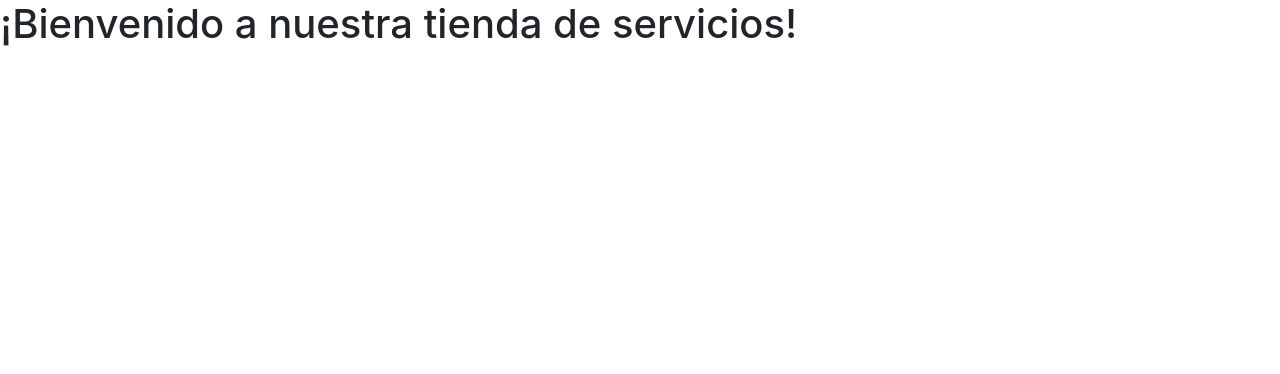
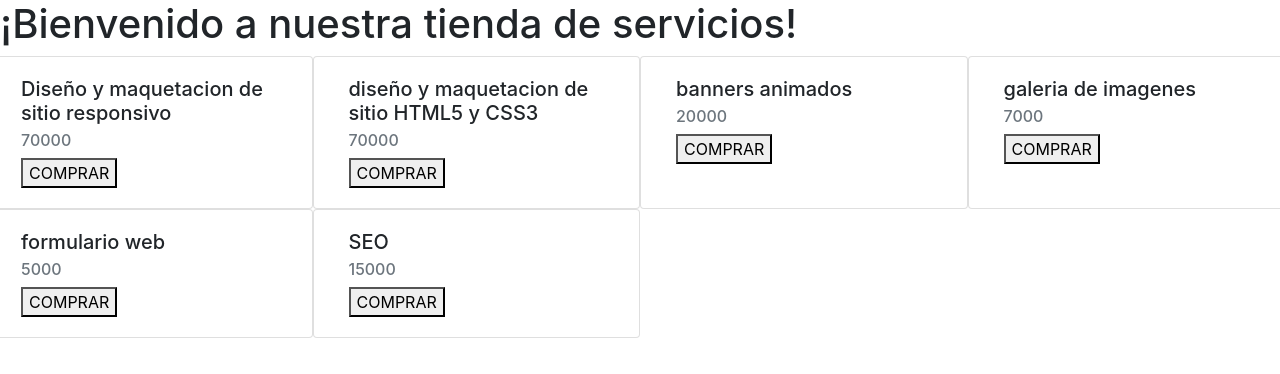
Before and after one commit to matiaspozzi/Storage, a plain HTML site: page index.html in a window 1280 px wide. Drawn offline with nearby package versions, Linux system fonts and the light colour scheme.

Commit message:
solucionando errores2

```diff
--- a/index.html
+++ b/index.html
@@ -12,10 +12,10 @@
         <h1>¡Bienvenido a nuestra tienda de servicios!</h1>
     </header>
 
-    <section id="cardx">
+    <div id="sectionServices" class="row">
 
 
-    </section>
+    </div>
 
 
 
--- a/main.js
+++ b/main.js
@@ -1,4 +1,4 @@
-class Serv{
+class servicio{
     constructor(Servicio, precio){
         this.Servicio = Servicio.toLowerCase();
         this.precio = precio;
@@ -6,10 +6,10 @@ class Serv{
 }
 
 
-const Servicios = []
+const miCarrito = []
 
 
-const Services = [
+const services = [
     {
         id: 1,
         servicio: "Diseño y maquetacion de sitio responsivo",
@@ -48,28 +48,29 @@ const Services = [
 
 // inyecto las cards
 
-let cardx = document.getElementById("cardx")
-for (const carta of Services){
-    let cartas = document.createElement("div")
+let section = document.getElementById("sectionServices")
+for (const service of services){
+    let carta = document.createElement("div")
     carta.className="card col-md-3";
     carta.innerHTML=`
     <div class="card-body">
-        <h5 class="card-title">${carta.servicio}</h5>
-        <h6 class="card-subtitle mb-2 text-muted">${carta.precio}</h6>
-        <button id= boton class="btn${carta.id} btn-primary boton">COMPRAR</button>
+        <h5 class="card-title">${service.servicio}</h5>
+        <h6 class="card-subtitle mb-2 text-muted">${service.precio}</h6>
+        <button id="btn${service.id}" btn-primary boton">COMPRAR</button>
     </div>
     `;
 
-    cartas.append(carta);
+    section.append(carta);
 
-//Eventos Boton
 
-let boton = document.getElementsByClassName(`btn${carta.id}btn-primary boton    `)
 
-boton.addEventListener("click",(e) => {
-e.preventDefault ();
-console.log ("Agregaste el producto al carrito")
-Servicios.push (cardx);
-})
+ //Eventos Boton
+
+let boton = document.getElementById(`btn${service.id}`)
+        document.getElementById("boton"), boton.addEventListener("click",() => {
+        console.log ("Agregaste el producto al carrito")
+        miCarrito.push (service);
+        })
+
 
 }
```
